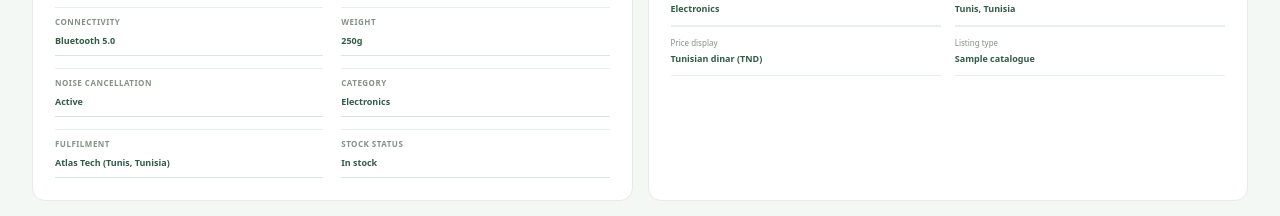
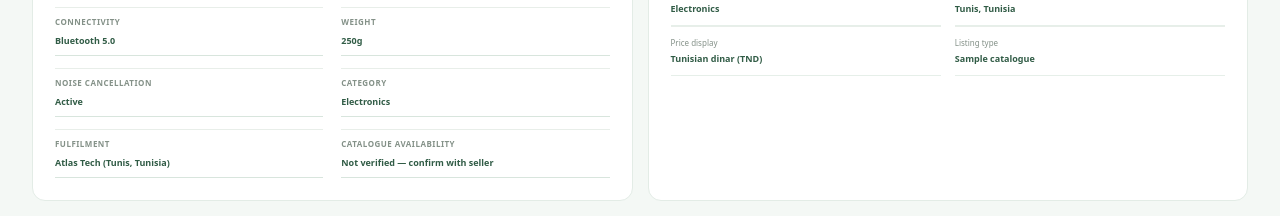
Before and after one commit to medkhalilghdamsi-dev/MARCHY, a React (Vite) app: page /product/1 in a window 1280 px wide. Shown: the part 1600-1816 px from the top of the page. Built offline with nearby package versions, Linux system fonts and the light colour scheme.

Commit message:
fix: clarify unverified catalogue availability

```diff
--- a/src/components/marketplace/ProductSpecs.jsx
+++ b/src/components/marketplace/ProductSpecs.jsx
@@ -23,8 +23,8 @@ export function ProductSpecs({ product, seller }) {
             <dd>{seller.name} ({seller.city}, Tunisia)</dd>
           </div>
           <div>
-            <dt>Stock Status</dt>
-            <dd>{product.stock || 'In stock'}</dd>
+            <dt>Catalogue availability</dt>
+            <dd>Not verified — confirm with seller</dd>
           </div>
         </dl>
       ) : (
```
